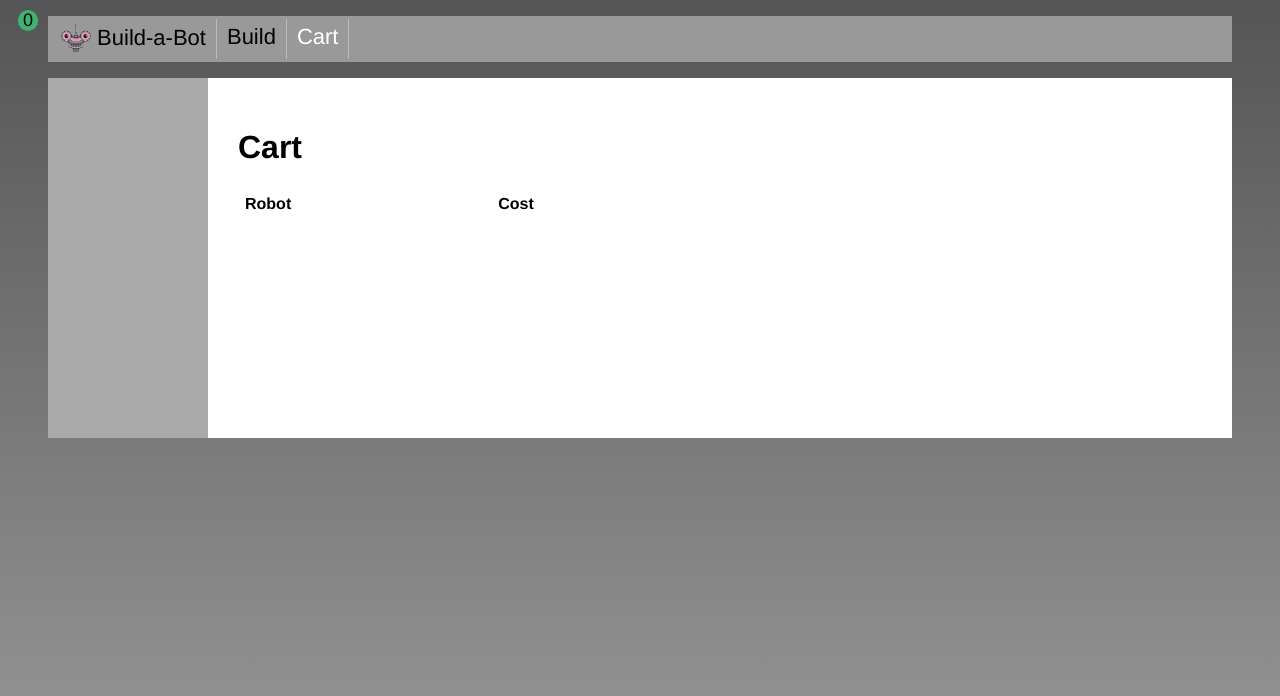
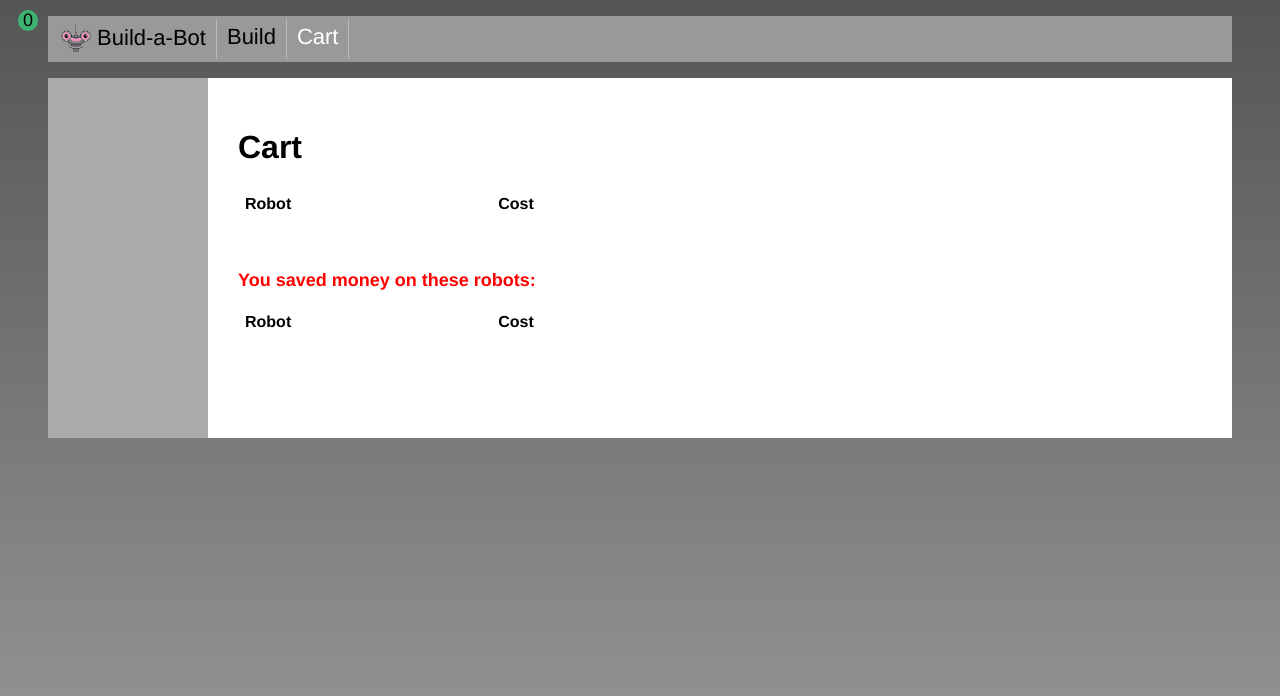
Before and after one commit to himanshu-a-rana/build-a-bot, a Vue app: page /cart in a window 1280 px wide. Shown: the top 696 px of the page. Built offline with nearby package versions, Linux system fonts and the light colour scheme.

Commit message:
using vuex getters to return calculated  data

```diff
--- a/src/cart/ShoppingCart.vue
+++ b/src/cart/ShoppingCart.vue
@@ -23,6 +23,29 @@
         </tr>
       </tbody>
     </table>
+    <h2 class="sellItems">You saved money on these robots:</h2>
+    <table>
+      <thead>
+        <tr>
+          <th class="robot-title">
+            Robot
+          </th>
+          <th class="cost">
+            Cost
+          </th>
+        </tr>
+      </thead>
+      <tbody>
+        <tr v-for="(robot, index) in cartSaleItems" :key="index">
+          <td class="robot-title">
+            {{robot.head.title}}
+          </td>
+          <td class="cost">
+            {{robot.cost}}
+          </td>
+        </tr>
+      </tbody>
+    </table>
  </div>
 </template>
 
@@ -32,6 +55,9 @@ export default {
   computed: {
     cart() {
       return this.$store.state.cart;
+    },
+    cartSaleItems() {
+      return this.$store.getters.cartSellItems;
     },
   },
 };
@@ -48,4 +74,9 @@ export default {
   .cost {
     text-align: right;
   }
+  .sellItems {
+    margin-top:50px;
+    font-size: 18px;
+    color: red;
+  }
 </style>
--- a/src/store/index.js
+++ b/src/store/index.js
@@ -12,4 +12,9 @@ export default new Vuex.Store({
       state.cart.push(robot);
     },
   },
+  getters: {
+    cartSellItems(state) {
+      return state.cart.filter(item => item.head.onSale);
+    },
+  },
 });
```
